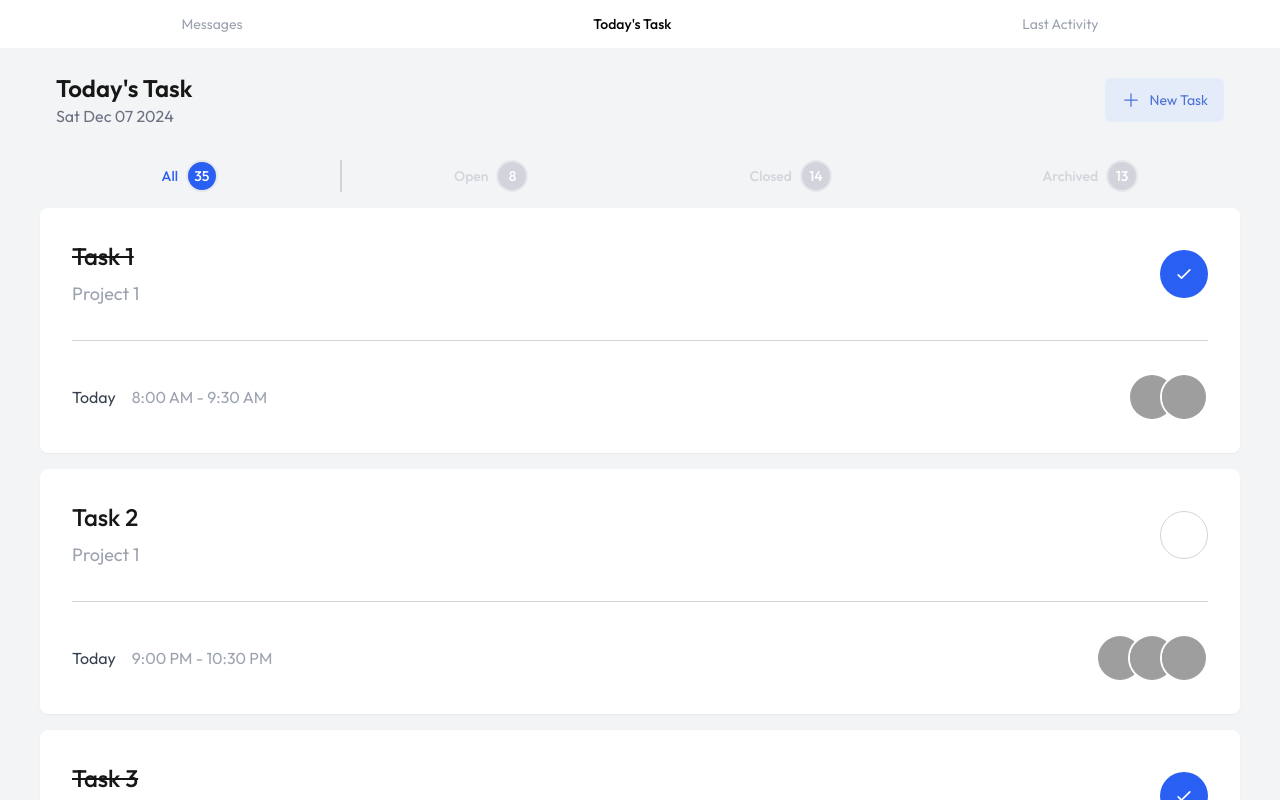
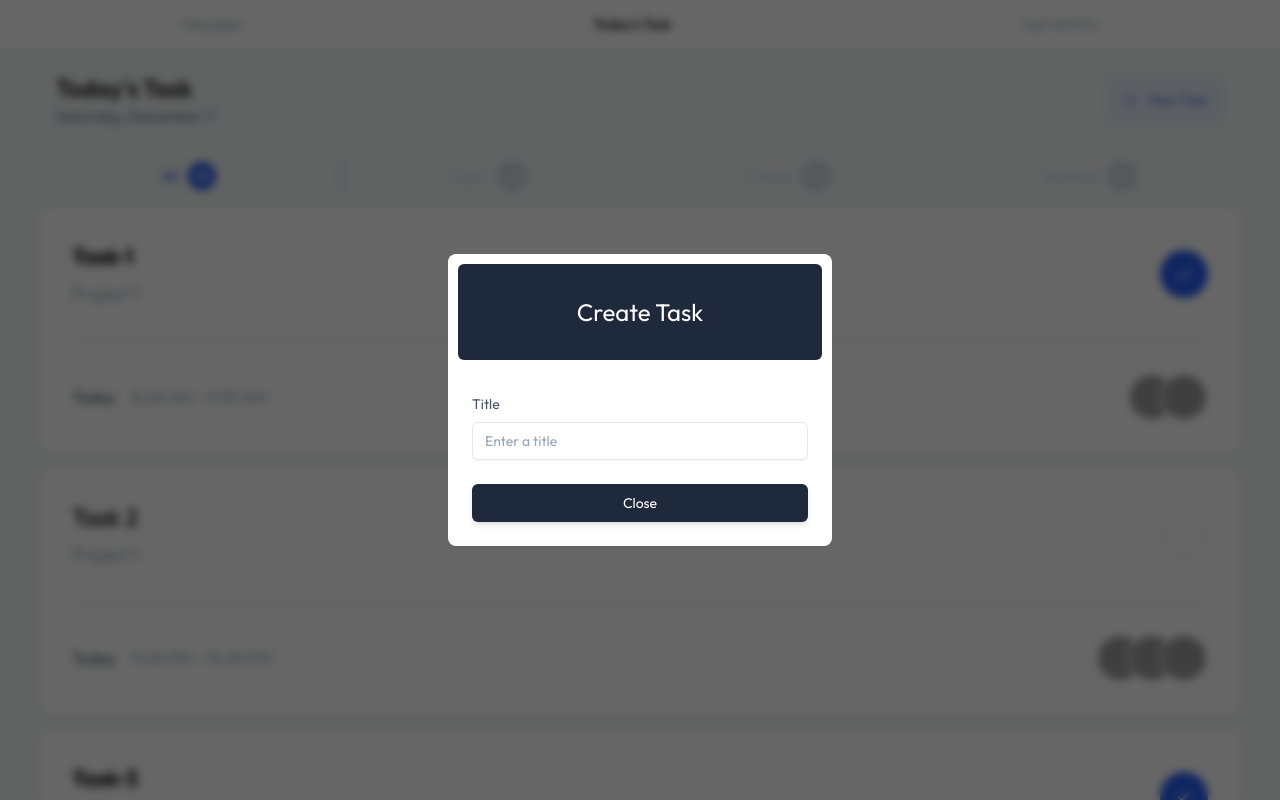
Before and after one commit to kev205/genuka-test, a Next.js app: page / in a window 1280 px wide. Both pictures are taken after a click on the button "New Task". Shown: the top 800 px of the page. Built offline with nearby package versions, Linux system fonts and the light colour scheme; grey boxes are pictures that could not be loaded.

Commit message:
persistence and modal

```diff
--- a/src/components/AddTask.tsx
+++ b/src/components/AddTask.tsx
@@ -1,104 +1,37 @@
-export default function AddTask() {
+import { classNames } from "@/lib/classUtil";
+
+export default function AddTask({ close }: { close: () => void }) {
   return (
-    <div>
-      <button
-        data-dialog-target="web-3-modal"
-        className="rounded-md bg-slate-800 py-2 px-4 border border-transparent text-center text-sm text-white transition-all shadow-md hover:shadow-lg focus:bg-slate-700 focus:shadow-none active:bg-slate-700 hover:bg-slate-700 active:shadow-none disabled:pointer-events-none disabled:opacity-50 disabled:shadow-none ml-2"
-        type="button"
+    <div
+      className={
+        "fixed inset-0 z-[999] grid h-screen w-screen place-items-center bg-black bg-opacity-60 backdrop-blur-sm transition-opacity duration-300"
+      }
+    >
+      <div
+        data-dialog="sign-in-modal"
+        className="relative mx-auto w-full max-w-[24rem] rounded-lg overflow-hidden shadow-sm"
       >
-        Connect Web 3.0 Wallet
-      </button>
-      <div
-        data-dialog-backdrop="web-3-modal"
-        data-dialog-backdrop-close="true"
-        className="pointer-events-none fixed inset-0 z-[999] grid h-screen w-screen place-items-center bg-black bg-opacity-60 opacity-0 backdrop-blur-sm transition-opacity duration-300"
-      >
-        <div
-          className="relative m-4 w-1/4 rounded-lg bg-white shadow-sm"
-          data-dialog="web-3-modal"
-        >
-          <div className="flex items-start justify-between p-4">
-            <div>
-              <h5 className="text-xl font-medium text-slate-800">
-                Connect Web 3.0 Wallet
-              </h5>
-              <p className="text-slate-500 text-sm font-light">
-                Choose which card you want to connect
-              </p>
-            </div>
-            <button
-              data-ripple-dark="true"
-              data-dialog-close="true"
-              className="relative h-8 max-h-[32px] w-8 max-w-[32px] select-none rounded-lg text-center align-middle font-sans text-xs font-medium uppercase text-blue-gray-500 transition-all hover:bg-blue-gray-500/10 active:bg-blue-gray-500/30 disabled:pointer-events-none disabled:opacity-50 disabled:shadow-none"
-              type="button"
-            >
-              <span className="absolute top-1/2 left-1/2 -translate-x-1/2 -translate-y-1/2 transform">
-                <svg
-                  xmlns="http://www.w3.org/2000/svg"
-                  fill="none"
-                  viewBox="0 0 24 24"
-                  stroke="currentColor"
-                  strokeWidth="2"
-                  className="h-5 w-5"
-                >
-                  <path
-                    strokeLinecap="round"
-                    strokeLinejoin="round"
-                    d="M6 18L18 6M6 6l12 12"
-                  ></path>
-                </svg>
-              </span>
-            </button>
+        <div className="relative flex flex-col bg-white">
+          <div className="relative m-2.5 items-center flex justify-center text-white h-24 rounded-md bg-slate-800">
+            <h3 className="text-2xl">Create Task</h3>
           </div>
-          <div className="relative px-4">
-            <div className="mb-6">
-              <p className="pt-3 text-xs uppercase text-slate-500">Popular</p>
-              <button
-                className="w-full mt-3 rounded-md flex items-center justify-center border border-slate-300 py-2 px-4 text-center text-sm transition-all shadow-sm hover:shadow-lg text-slate-600 hover:text-white hover:bg-slate-800 hover:border-slate-800 focus:text-white focus:bg-slate-800 focus:border-slate-800 active:border-slate-800 active:text-white active:bg-slate-800 disabled:pointer-events-none disabled:opacity-50 disabled:shadow-none"
-                type="button"
-              >
-                <img
-                  src="https://docs.material-tailwind.com/icons/metamask.svg"
-                  alt="metamask"
-                  className="h-5 w-5 mr-2"
-                />
-                Connect Wallet
-              </button>
-
-              <button
-                className="w-full mt-2 rounded-md flex items-center justify-center border border-slate-300 py-2 px-4 text-center text-sm transition-all shadow-sm hover:shadow-lg text-slate-600 hover:text-white hover:bg-slate-800 hover:border-slate-800 focus:text-white focus:bg-slate-800 focus:border-slate-800 active:border-slate-800 active:text-white active:bg-slate-800 disabled:pointer-events-none disabled:opacity-50 disabled:shadow-none"
-                type="button"
-              >
-                <img
-                  src="https://docs.material-tailwind.com/icons/coinbase.svg"
-                  alt="metamast"
-                  className="h-5 w-5 mr-2 rounded-md"
-                />
-                Connect with Coinbase
-              </button>
-            </div>
-            <div>
-              <p className="pt-3 text-xs uppercase text-slate-500">Other</p>
-              <button
-                className="mt-3 w-full rounded-md flex items-center justify-center border border-slate-300 py-2 px-4 text-center text-sm transition-all shadow-sm hover:shadow-lg text-slate-600 hover:text-white hover:bg-slate-800 hover:border-slate-800 focus:text-white focus:bg-slate-800 focus:border-slate-800 active:border-slate-800 active:text-white active:bg-slate-800 disabled:pointer-events-none disabled:opacity-50 disabled:shadow-none"
-                type="button"
-              >
-                <img
-                  src="https://docs.material-tailwind.com/icons/trust-wallet.svg"
-                  alt="metamast"
-                  className="h-5 w-5 rounded-md mr-2 border border-slate-300"
-                />
-                Connect with Trust Wallet
-              </button>
+          <div className="flex flex-col gap-4 p-6">
+            <div className="w-full max-w-sm min-w-[200px]">
+              <label className="block mb-2 text-sm text-slate-600">Title</label>
+              <input
+                type="email"
+                className="w-full bg-transparent placeholder:text-slate-400 text-slate-700 text-sm border border-slate-200 rounded-md px-3 py-2 transition duration-300 ease focus:outline-none focus:border-slate-400 hover:border-slate-300 shadow-sm focus:shadow"
+                placeholder="Enter a title"
+              />
             </div>
           </div>
-          <div className="flex flex-wrap items-center justify-between gap-2 p-4 text-blue-gray-500 mt-2">
-            <p className="text-sm text-slate-500">New to Ethereum wallets?</p>
+          <div className="p-6 pt-0">
             <button
-              className="rounded-md border border-slate-300 py-2 px-4 text-center text-sm transition-all shadow-sm hover:shadow-lg text-slate-600 hover:text-white hover:bg-slate-800 hover:border-slate-800 focus:text-white focus:bg-slate-800 focus:border-slate-800 active:border-slate-800 active:text-white active:bg-slate-800 disabled:pointer-events-none disabled:opacity-50 disabled:shadow-none"
+              className="w-full rounded-md bg-slate-800 py-2 px-4 border border-transparent text-center text-sm text-white transition-all shadow-md hover:shadow-lg focus:bg-slate-700 focus:shadow-none active:bg-slate-700 hover:bg-slate-700 active:shadow-none disabled:pointer-events-none disabled:opacity-50 disabled:shadow-none"
               type="button"
+              onClick={close}
             >
-              Learn More
+              Close
             </button>
           </div>
         </div>
--- a/src/components/Header.tsx
+++ b/src/components/Header.tsx
@@ -1,10 +1,13 @@
 "use client";
 
+import { useTaskList } from "@/context/TaskListContext";
 import { tabs } from "@/lib/constants";
+import { formatDate } from "@/lib/dateUtil";
 import { useSearchParams } from "next/navigation";
 
 export default function Header() {
   const searchParams = useSearchParams();
+  const { showAddTask, setShowAddTask } = useTaskList();
 
   return (
     <div className="flex items-center justify-between p-4">
@@ -17,11 +20,12 @@ export default function Header() {
             )?.label
           }
         </h1>
-        <h2 className="text-gray-500">{new Date().toDateString()}</h2>
+        <h2 className="text-gray-500">{formatDate(new Date())}</h2>
       </div>
       <button
         style={{ backgroundColor: "#E5ECF9" }}
         className="flex items-center justify-center hover:shadow-md rounded-md py-3 px-4 text-center text-sm focus:text-white focus:bg-slate-800 focus:border-slate-800 disabled:pointer-events-none disabled:opacity-50 disabled:shadow-none"
+        onClick={() => setShowAddTask?.(!showAddTask)}
       >
         <svg
           xmlns="http://www.w3.org/2000/svg"
--- a/src/components/TaskList.tsx
+++ b/src/components/TaskList.tsx
@@ -6,9 +6,11 @@ import { memo, startTransition, useCallback, useEffect, useState } from "react";
 import TaskListHeader from "./TaskListHeader";
 import { Reorder } from "framer-motion";
 import { Task } from "@/lib/models";
+import AddTask from "./AddTask";
 
 function TaskList() {
-  const { items, activeHeader, reOrder } = useTaskList();
+  const { items, activeHeader, reOrder, showAddTask, setShowAddTask } =
+    useTaskList();
 
   const [list, setList] = useState<Task[]>([]);
 
@@ -25,6 +27,8 @@ function TaskList() {
     [activeHeader]
   );
 
+  const close = () => setShowAddTask?.(false);
+
   return (
     <div>
       <TaskListHeader />
@@ -35,6 +39,7 @@ function TaskList() {
           </Reorder.Item>
         ))}
       </Reorder.Group>
+      {showAddTask && <AddTask close={close} />}
     </div>
   );
 }
--- a/src/context/TaskListContext.tsx
+++ b/src/context/TaskListContext.tsx
@@ -29,6 +29,8 @@ interface TaskListContextType {
   setActiveHeader?: Dispatch<SetStateAction<string>>;
   markAsCompleted?: (id: string) => void;
   reOrder?: (list: Task[], tab?: string) => void;
+  showAddTask?: boolean;
+  setShowAddTask?: Dispatch<SetStateAction<boolean>>;
 }
 
 const storage = localStorage; // storage class
@@ -52,6 +54,7 @@ export function TaskListProvider({ children }: PropsWithChildren) {
   const [activeHeader, setActiveHeader] = useState("all");
   const [source, setSource] = useState<Task[]>([]);
   const [items, setItems] = useState<HeaderCount>({});
+  const [showAddTask, setShowAddTask] = useState(false);
 
   useEffect(() => {
     const tasksStr = storage.getItem("tasks");
@@ -157,6 +160,8 @@ export function TaskListProvider({ children }: PropsWithChildren) {
         setActiveHeader,
         markAsCompleted,
         reOrder,
+        showAddTask,
+        setShowAddTask,
       }}
     >
       {children}
--- /dev/null
+++ b/src/lib/dateUtil.ts
@@ -0,0 +1,7 @@
+export const formatDate = (date: Date) => {
+  return new Intl.DateTimeFormat("en-US", {
+    weekday: "long",
+    day: "numeric",
+    month: "long",
+  }).format(date);
+};
```
